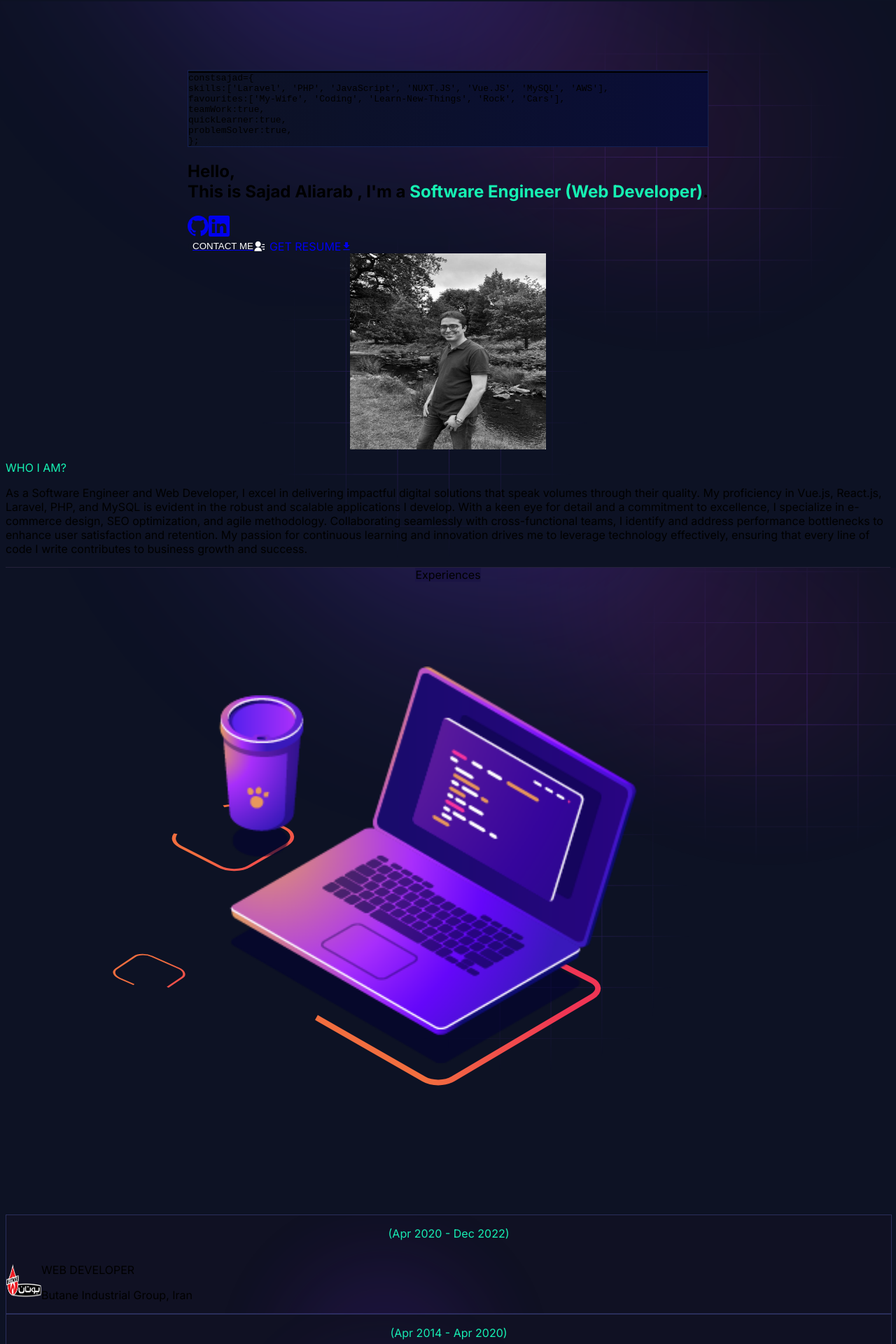
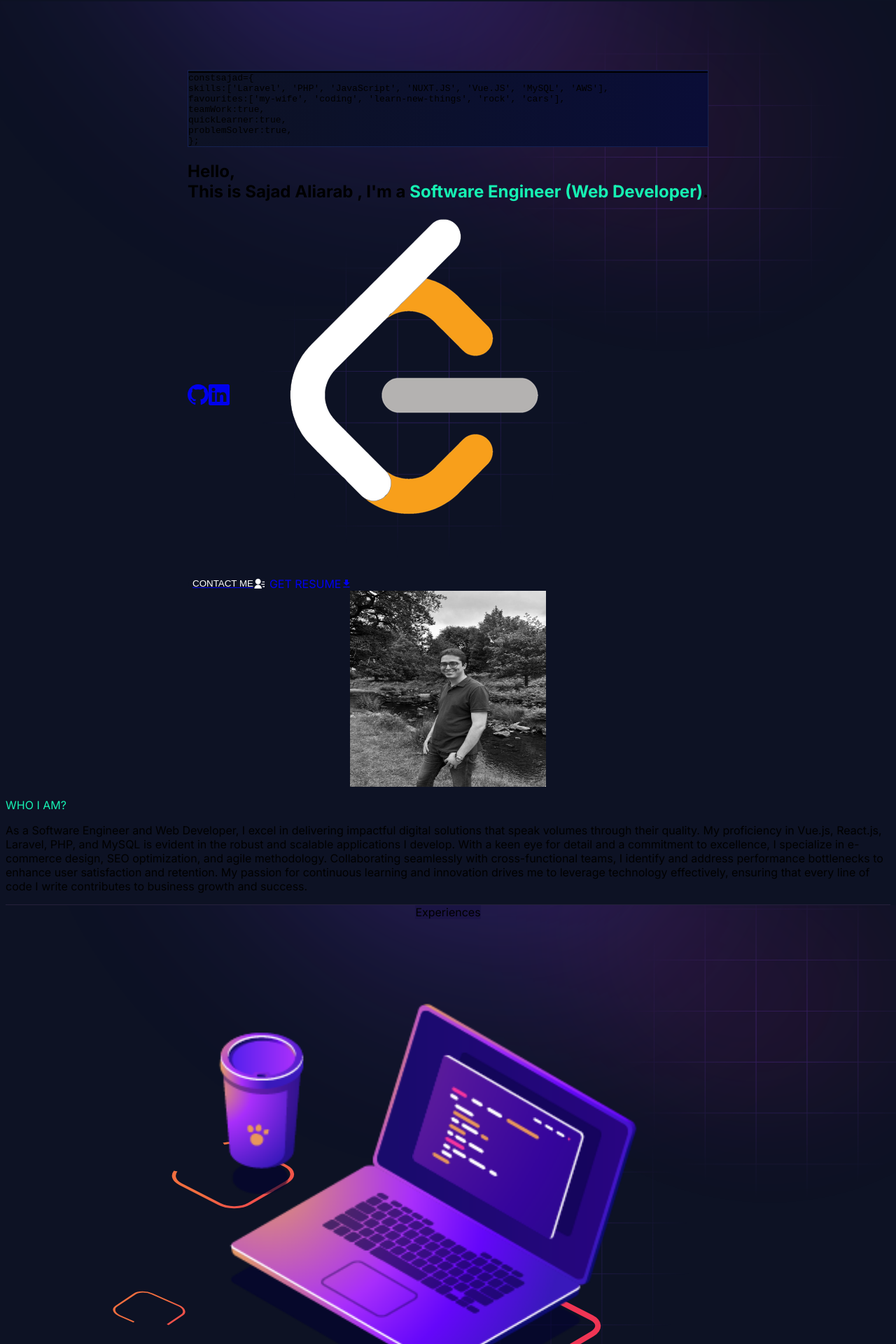
Before and after one commit to SajadAliarab/portfolio, a Next.js app: page / in a window 1280 px wide. Shown: the part 740-2660 px from the top of the page at 70% size. Built offline with nearby package versions, Linux system fonts and the light colour scheme.

Commit message:
add leetcode icon

```diff
--- a/app/components/homepage/hero-section/index.jsx
+++ b/app/components/homepage/hero-section/index.jsx
@@ -42,6 +42,13 @@ function HeroSection() {
               className="transition-all text-pink-500 hover:scale-125 duration-300"
             >
               <BsLinkedin size={30} />
+            </Link>
+            <Link
+              href='https://leetcode.com/u/sajad68/'
+              target='_blank'
+              className="transition-all text-pink-500 hover:scale-125 duration-300"
+            >
+              <img src="/png/LeetCode.png" alt="LeetCode" className="w-10 h-10" />
             </Link>
 
 
@@ -104,15 +111,15 @@ function HeroSection() {
               <div className="ml-4 lg:ml-8 mr-2">
                 <span className=" text-white">favourites:</span>
                 <span className="text-gray-400">{`['`}</span>
-                <span className="text-amber-300">My-Wife</span>
+                <span className="text-amber-300">my-wife</span>
                 <span className="text-gray-400">{"', '"}</span>
-                <span className="text-amber-300">Coding</span>
+                <span className="text-amber-300">coding</span>
                 <span className="text-gray-400">{"', '"}</span>
-                <span className="text-amber-300">Learn-New-Things</span>
+                <span className="text-amber-300">learn-new-things</span>
                 <span className="text-gray-400">{"', '"}</span>
-                <span className="text-amber-300">Rock</span>
+                <span className="text-amber-300">rock</span>
                 <span className="text-gray-400">{"', '"}</span>
-                <span className="text-amber-300">Cars</span>
+                <span className="text-amber-300">cars</span>
                 <span className="text-gray-400">{"'],"}</span>
               </div>
               <div>
--- a/utils/data/contactsData.js
+++ b/utils/data/contactsData.js
@@ -5,4 +5,5 @@ export const contactsData = {
     github: 'https://github.com/Sajad Aliarab',
     facebook: 'https://www.facebook.com/sajadaliarab/',
     linkedIn: 'https://www.linkedin.com/in/sajad-aliarab-9631607b/',
+    leetcode: "https://leetcode.com/u/sajad68/",
 }
--- a/utils/data/experience.js
+++ b/utils/data/experience.js
@@ -2,30 +2,23 @@ export const experiences = [
 
   {
     id: 1,
-    title: "Web Developer ",
+    title: "Full Stack Developer On Community Platform",
+    company: "Self Employed, UK",
+    duration: "(July 2024 - Present)",
+    image: "/png/freelance-work.png",
+  },
+  {
+    id: 2,
+    title: "Web Developer",
     company: "Butane Industrial Group, Iran",
     duration: "(Apr 2020 - Dec 2022)",
     image: "/png/butane.png",
   },
   {
-    id: 2,
-    title: "Founder and Web Developer ",
+    id: 3,
+    title: "Founder of E-Commerce ",
     company: "DamaNama, Iran",
     duration: "(Apr 2014 - Apr 2020)",
     image: "/png/damanama.png",
-  },
-  {
-    id:3,
-    title: "Freelance Web Developer",
-    company: "Self Employed, Iran",
-    duration: "(June 2013 - Apr 2020)",
-    image: "/png/freelance-work.png",
-  },
-  {
-    id: 4,
-    title: "Senior Sales Assistance",
-    company: "Toolstation , UK",
-    duration: "(May 2023 - Present)",
-    image: "/svg/toolstation.svg"
   }
 ]
--- a/utils/data/projects-data.js
+++ b/utils/data/projects-data.js
@@ -4,7 +4,7 @@ export const projectsData = [
     {
         id: 1,
         name: 'Community Platform (under construction)',
-        description: "I am working on a community platform for my portfolio. I have designed and developed the platform using NuxtJS, TailwindCSS, and MySQL. This Platform communicates with the backend API using RESTFul API with Laravel. I have implemented user authentication, role-based access control, and user profile management. This Project totaly test with PHP Unit and Postman. This project is still under construction.",
+        description: "I am working on a community platform. I have designed and developed the platform using NuxtJS, TailwindCSS, and MySQL. This Platform communicates with the backend API using RESTFul API with Laravel. I have implemented user authentication, role-based access control, and user profile management. This Project totaly test with PHP Unit and Postman.This project dockerized This project is still under construction.",
         tools: ['Nuxt.JS', 'MySQL', 'Laravel','TypeScript', 'TailwindCSS'],
         role: 'Personal Project',
         code: '',
```
Also changed, not shown: public/png/LeetCode.png (added).
